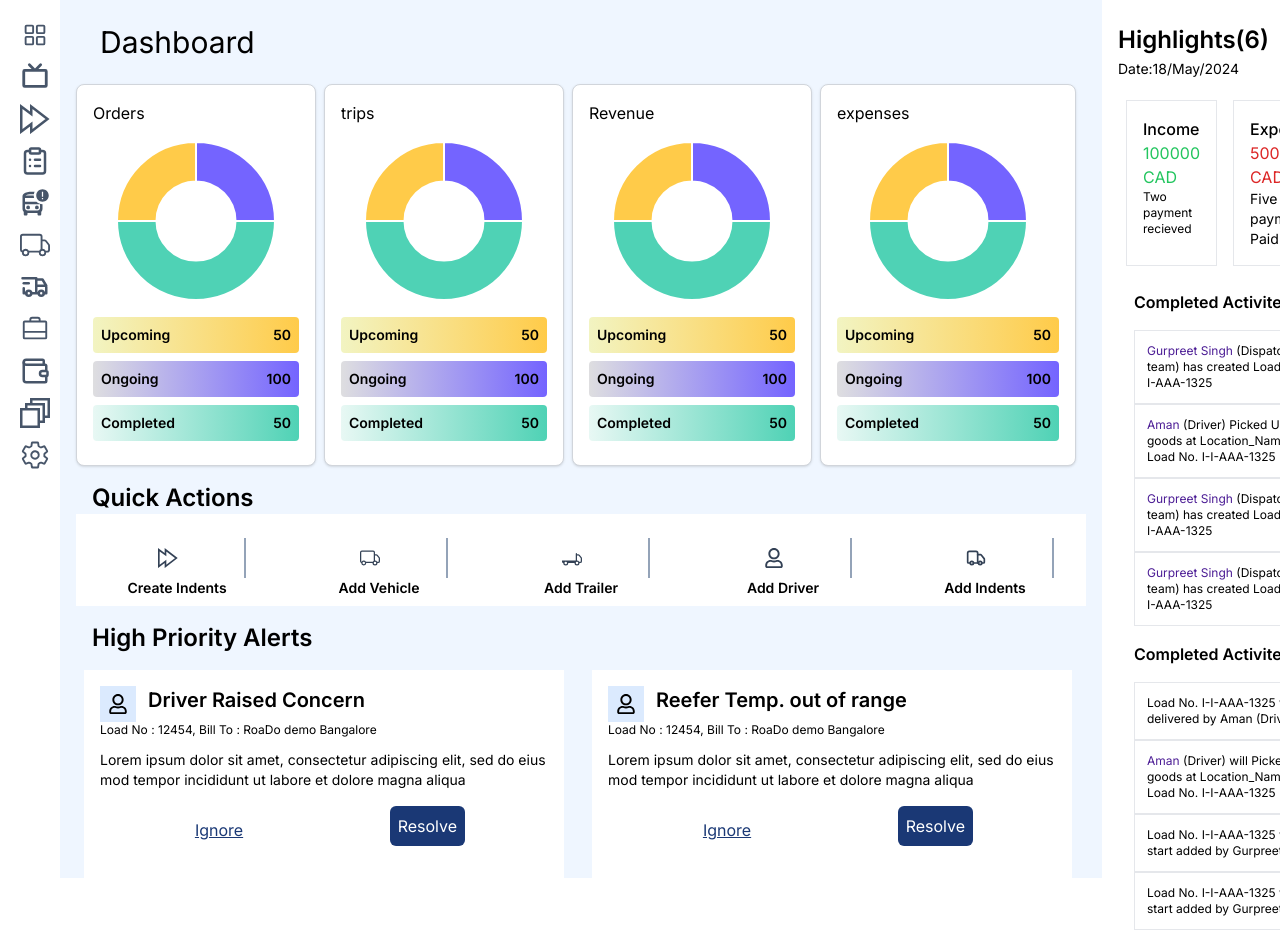
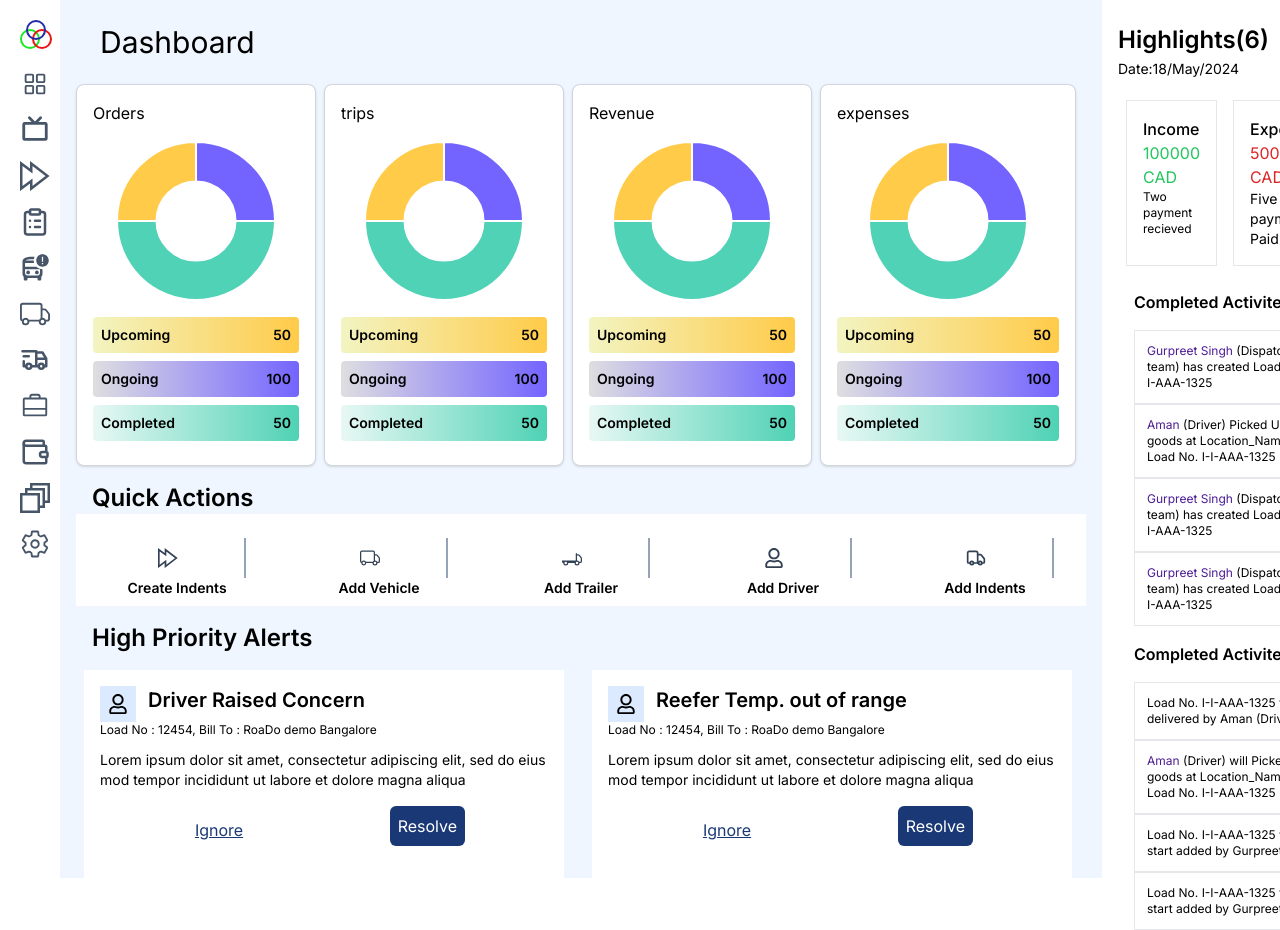
Before and after one commit to shwetaa94/roadco-assesment, a Next.js app: page / in a window 1280 px wide. Shown: the top 930 px of the page. Built offline with nearby package versions, Linux system fonts and the light colour scheme.

Commit message:
final commit

```diff
--- a/package.json
+++ b/package.json
@@ -14,6 +14,7 @@
     "@mui/material": "^5.15.18",
     "@reduxjs/toolkit": "^2.2.5",
     "chart.js": "^4.4.3",
+    "chartjs-plugin-datalabels": "^2.2.0",
     "next": "14.2.3",
     "react": "^18",
     "react-chartjs-2": "^5.2.0",
--- a/src/app/page.tsx
+++ b/src/app/page.tsx
@@ -10,14 +10,13 @@ const Home: React.FC = () => {
   return (
     <Provider store={store}>
       <div className=" w-screen flex">
-        <div className="w-5%">
+        <div className="">
           <Sidebar />
         </div>
-        <div className="w-60%">
-
+        <div className="">
           <Dashboard />
         </div>
-        <div className="w-35%">
+        <div className="">
           <HighlightCard />
         </div>
       </div>
--- a/src/components/RevenueCard.tsx
+++ b/src/components/RevenueCard.tsx
@@ -7,7 +7,7 @@ import { Chart as ChartJS, ArcElement, Tooltip, Legend } from "chart.js";
 // Register Chart.js components
 ChartJS.register(ArcElement, Tooltip, Legend);
 
-const RevenueCard: React.FC = () => {
+const TripCard: React.FC = () => {
   const revenue = useSelector((state: RootState) => state.dashboard.revenue);
 
   const data = {
@@ -60,4 +60,4 @@ const RevenueCard: React.FC = () => {
   );
 };
 
-export default RevenueCard;
+export default TripCard;
--- a/src/components/Sidebar.tsx
+++ b/src/components/Sidebar.tsx
@@ -9,7 +9,6 @@ import { PiSquaresFour } from "react-icons/pi";
 import { TbBus, TbTruckDelivery } from "react-icons/tb";
 
 const logo: ReactNode[] = [
-
   <PiSquaresFour />,
   <PiTelevisionSimpleBold />,
   <GrFastForward />,
@@ -25,10 +24,22 @@ const logo: ReactNode[] = [
 
 const Sidebar: React.FC = () => {
   return (
-    <div className="w-10 ml-5 mt-5">
+    <div className="w-10 ml-5 mt-5 ">
+      <svg
+        className="my-5"
+        width="32"
+        height="29"
+        viewBox="0 0 32 29"
+        fill="none"
+        xmlns="http://www.w3.org/2000/svg"
+      >
+        <circle cx="10" cy="19" r="9" stroke="#1AEA22" strokeWidth="2" />
+        <circle cx="22" cy="19" r="9" stroke="#EA1414" strokeWidth="2" />
+        <circle cx="16" cy="10" r="9" stroke="#2429A9" strokeWidth="2" />
+      </svg>
       <div className="flex-col ">
         {logo.map((item: ReactNode, index: number) => (
-          <div key={index} className="text-3xl font-light text-slate-600 mb-3 ">
+          <div key={index} className="text-3xl font-light text-slate-600 mb-4 ">
             {item}
           </div>
         ))}
```
Also changed, not shown: 1 other file (tests, documents, lock files or other folders).
